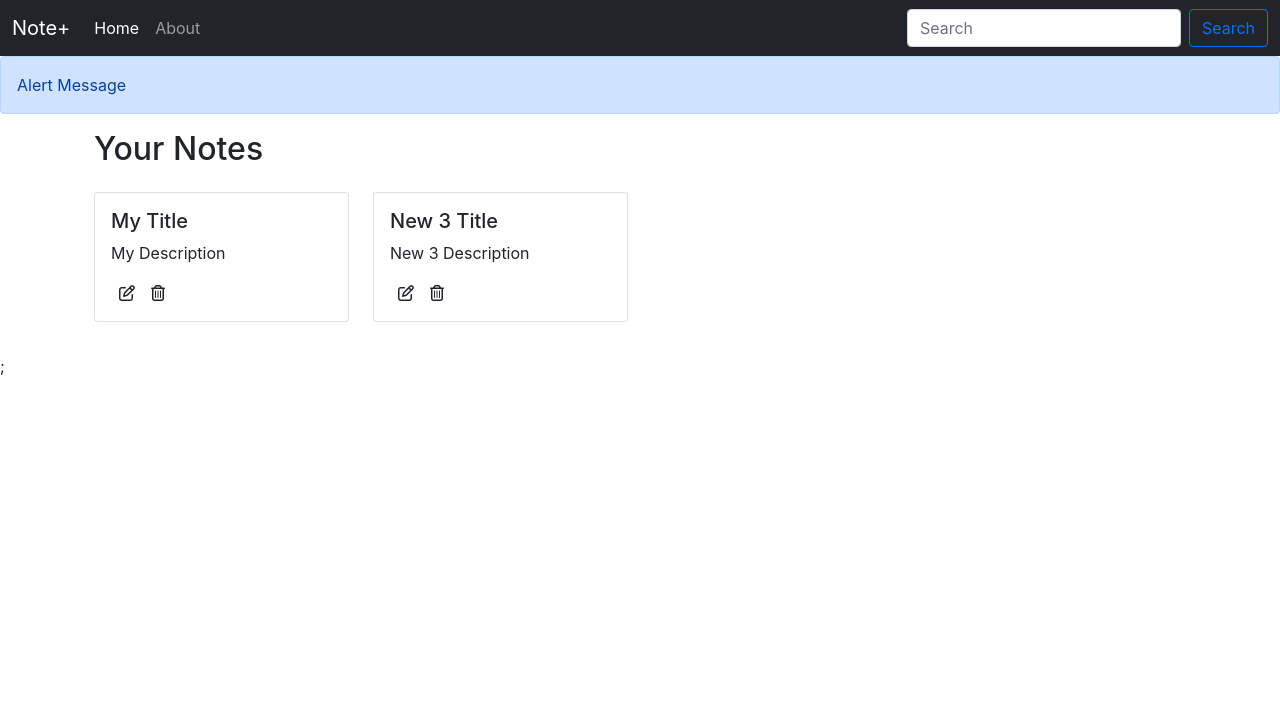
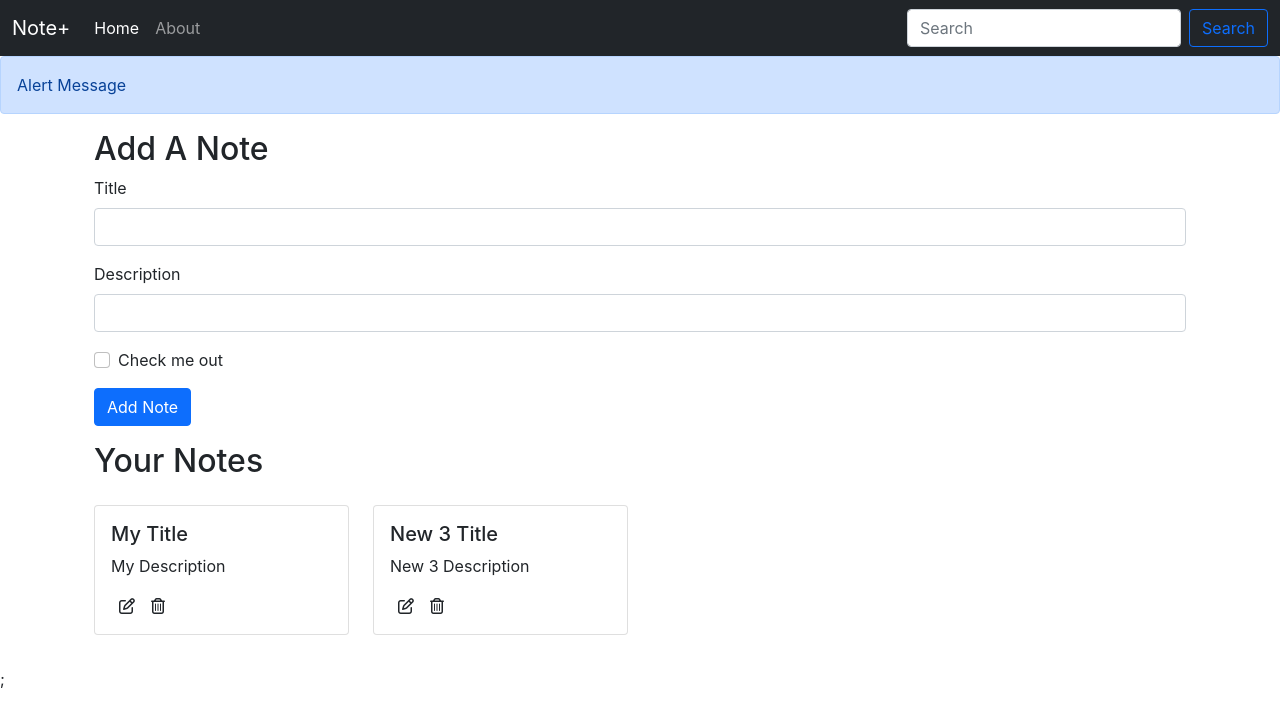
Before and after one commit to Darsh098/NotePlus-MERN, a React (Create React App) app: page / in a window 1280 px wide. Shown: the top 724 px of the page. Built offline with nearby package versions, Linux system fonts and the light colour scheme; the HTML template or start-up script is replaced by a standard one.

Commit message:
Added AddNote Component

```diff
--- a/src/Components/Notes.js
+++ b/src/Components/Notes.js
@@ -1,17 +1,21 @@
 import React, { useContext } from 'react';
 import noteContext from '../context/notes/noteContext';
+import AddNote from './AddNote';
 import NoteItem from './NoteItem';
 
 const Notes = () => {
     const context = useContext(noteContext)
-    const { notes, setNotes } = context;
+    const { notes, addNote } = context;
     return (
+        <>
+            <AddNote />
             <div className='row my-3'>
                 <h2>Your Notes</h2>
                 {notes.map((note) => {
                     return <NoteItem key={note._id} note={note} />
                 })}
             </div>
+        </>
     )
 }
 
```
Lines whose indentation alone changed are shown as unchanged.
